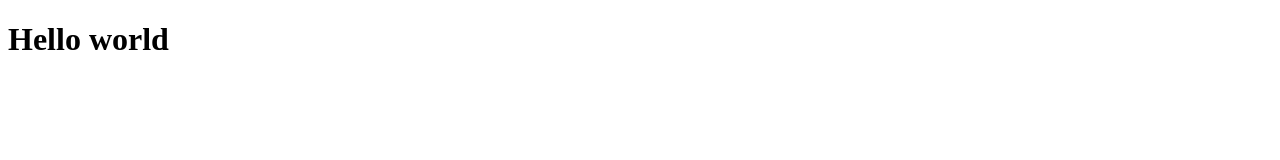
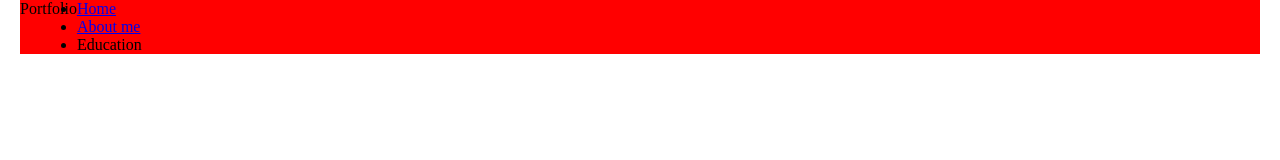
Before and after one commit to EnergyProger/Portfolio, a plain HTML site: page index.html in a window 1280 px wide. Drawn offline with Linux system fonts and the light colour scheme.

Commit message:
Add style for header

```diff
--- a/css/style.css
+++ b/css/style.css
@@ -0,0 +1,15 @@
+*{
+    margin: 0;
+    padding: 0;
+
+}
+
+.container{
+    width: 1240px;
+    margin: 0 auto;
+    background: red;
+}
+
+.header__menu{
+    display: flex;
+}
--- a/index.html
+++ b/index.html
@@ -5,8 +5,26 @@
     <meta http-equiv="X-UA-Compatible" content="IE=edge">
     <meta name="viewport" content="width=device-width, initial-scale=1.0">
     <title>Document</title>
+    <link rel="stylesheet" href="css/style.css">
 </head>
 <body>
-    <h1>Hello world</h1>
+    <header class="header">
+        <div class="container">
+            <div class="header__menu">
+                <div class="header__logo">
+                    <span>Portfolio</span>
+                </div>
+                <div class="header__link">
+                    <ul>
+                        <li><a href="#">Home</a></li>
+                        <li><a href="#">About me</a></li>
+                        <li><a href="#"></a>Education</li>
+                    </ul>
+                </div>
+            </div>
+        </div>
+    </header>
+
+    </div>
 </body>
 </html>
```
